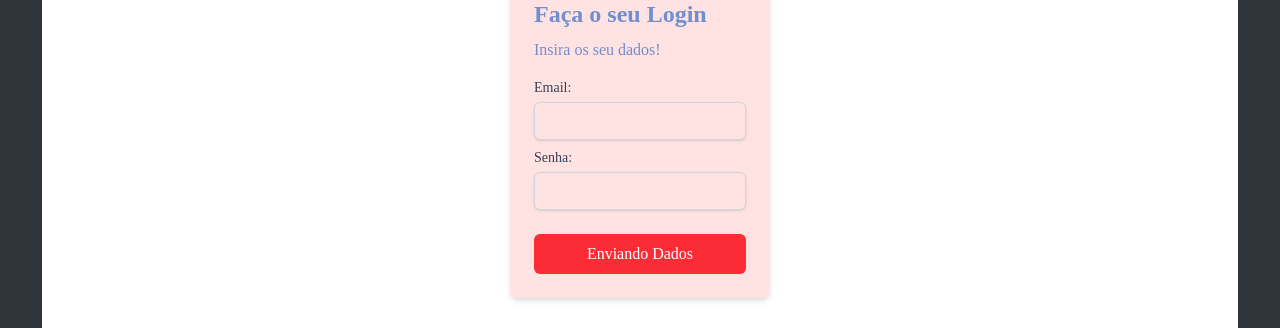
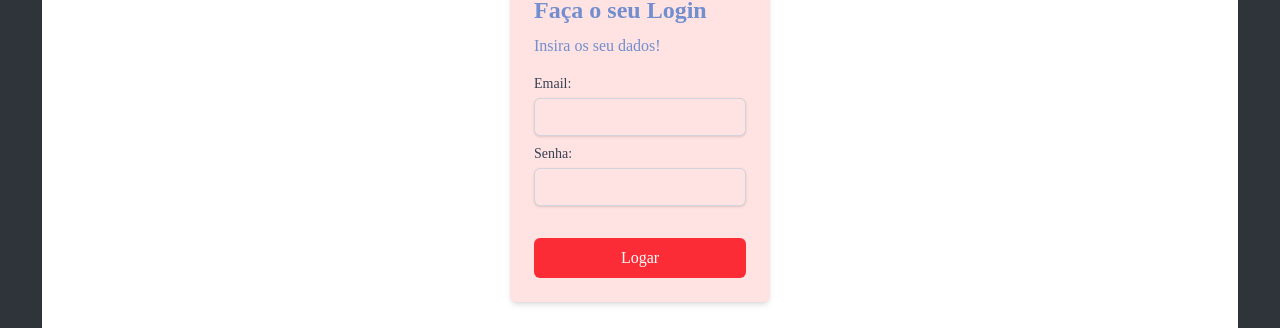
Before and after one commit to pedrohenriqueminarelli/Projeto_DS_Vep26-Reserva_de_Lab, a Next.js app in the folder next-projeto/: page /login in a window 1280 px wide. Shown: the part 426-754 px from the top of the page. Built offline with nearby package versions, Linux system fonts and the light colour scheme.

Commit message:
quase terminando o login

```diff
--- a/next-projeto/src/app/(privado)/componentesPrivados/Botao/index.tsx
+++ b/next-projeto/src/app/(privado)/componentesPrivados/Botao/index.tsx
@@ -1,6 +1,6 @@
 interface BotaoProps{
     type?:"submit"|"button"|"reset";
-    onClick: () => void;
+    onClick?: () => void;
     texto:string;
 }
 
--- a/next-projeto/src/app/(publico)/login/page.tsx
+++ b/next-projeto/src/app/(publico)/login/page.tsx
@@ -1,5 +1,31 @@
-import styles from ".login.module.css";
+"use client"
+import { useState } from "react";
+import { Campo } from "../../(privado)/componentesPrivados/Campo";
+import { Botao } from "../../(privado)/componentesPrivados/Botao";
 export default function Login(){
+
+    const [dados, setDados] = useState ({email:"", senha:""});
+
+    function handleChange(event: React.ChangeEvent<HTMLInputElement>){
+        setDados({...dados, [event.target.name]: event.target.value});
+    }
+
+    async function handleSubmit(event: React.SubmitEvent<HTMLFormElement>){
+        event.preventDefault();
+        await fetch("http://localhost:8080/auth/login",{
+            method:"POST",
+            headers:{'content-type':'application/json'},
+            body:JSON.stringify(dados)
+        }).then(resultado=>{
+            if(!resultado.ok){
+                alert("falha ao se conectar")
+                return
+            }else{}
+        }).catch((erro)=>{
+            alert("Erro ao conectar ao BD")
+        })
+    }
+
      return (
     <div className="min-h-screen flex items-center justify-center bg-white">
         <div className="max-w-md mx-auto mt-10 p-6 bg-red-100 shadow-md rounded-md">
@@ -9,24 +35,26 @@ export default function Login(){
             Insira os seu dados!
             </div>
 
-        <form>
-                <label className="block text-sm font-medium text-gray-700 mb-2">
-                Email:
-                <input className="mt-1 block w-full px-4 py-2 border border-gray-300 rounded-md shadow-sm focus:bg-red-400 bg-red-100 transition duration-200"
-                    type="email"
-                    name="email"/>
-                </label>
-
-                <label className="block text-sm font-medium text-gray-700">
-                Senha:
-                <input className="mt-1 block w-full px-4 py-2 border border-gray-300 rounded-md shadow-sm focus:bg-red-400 bg-red-100 transition duration-200"
-                    type="password"
-                    name="senha"/>
-                </label>
+        <form onSubmit={handleSubmit}>
+                <Campo
+                label="Email:"
+                name="email"
+                value={dados.email}
+                onChange={handleChange}
+                type="text"
+                />
+                <Campo
+                label="Senha:"
+                name="senha"
+                value={dados.senha}
+                onChange={handleChange}
+                type="password"
+                />
                 <br></br>
-                <button type="submit" className="w-full bg-red-500 text-white py-2 px-4 rounded-md hover:bg-red-700 transition duration-200">
-                Enviando Dados
-                </button>
+                <Botao
+                type="submit"
+                texto="Logar"
+                />
             </form>
         </div>
     </div>
```
Also changed, not shown: next-projeto/src/app/(publico)/login/login.module.css (deleted).
